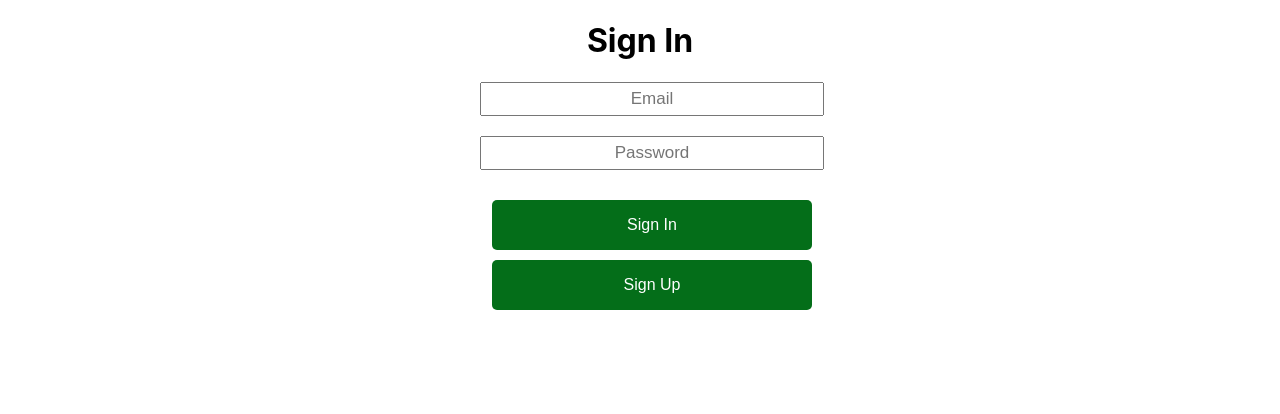
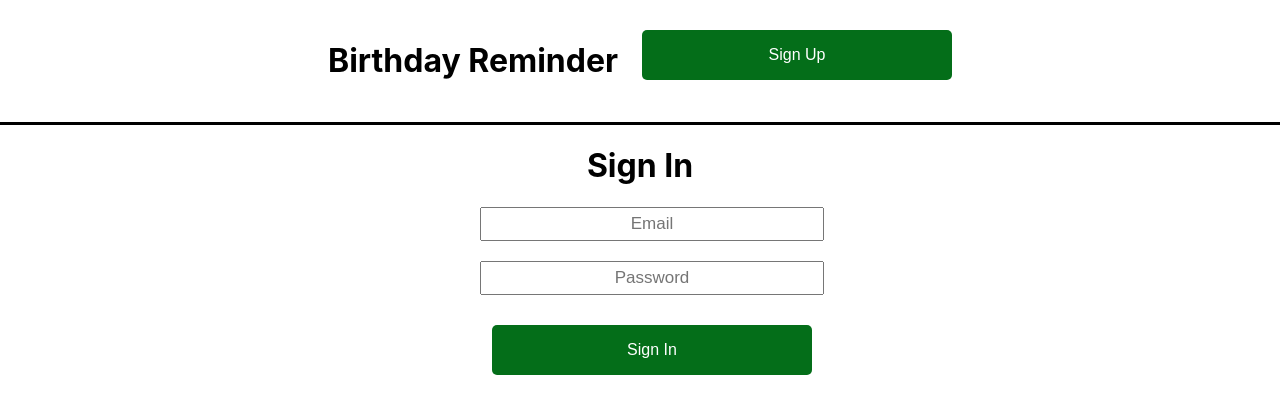
Before and after one commit to rbrahinets/birthday-reminder-frontend, a React (Create React App) app: page /birthday-reminder-frontend/sign-in in a window 1280 px wide. Shown: the top 414 px of the page. Built offline with nearby package versions, Linux system fonts and the light colour scheme.

Commit message:
Add Header component to sign in page

```diff
--- a/src/pages/SignIn.jsx
+++ b/src/pages/SignIn.jsx
@@ -2,6 +2,7 @@ import React, { useState } from 'react';
 import { useNavigate } from 'react-router-dom';
 import './styles.css';
 import userService from '../services/UserService';
+import Header from '../components/Header';
 import Input from '../components/Input';
 import Button from '../components/Button';
 
@@ -83,18 +84,13 @@ const SignIn = () => {
         }
     };
 
-    const handleSingUpClick = () => {
-        navigate(`${url}/sign-up`);
-    };
-
     return (
         <>
+            <Header />
             <div className={'center'}>
                 <h1>Sign In</h1>
                 {renderForm}
                 <Button text={'Sign In'} onClick={handleSingInClick} />
-                <br />
-                <Button text={'Sign Up'} onClick={handleSingUpClick} />
             </div>
         </>
     );
```
